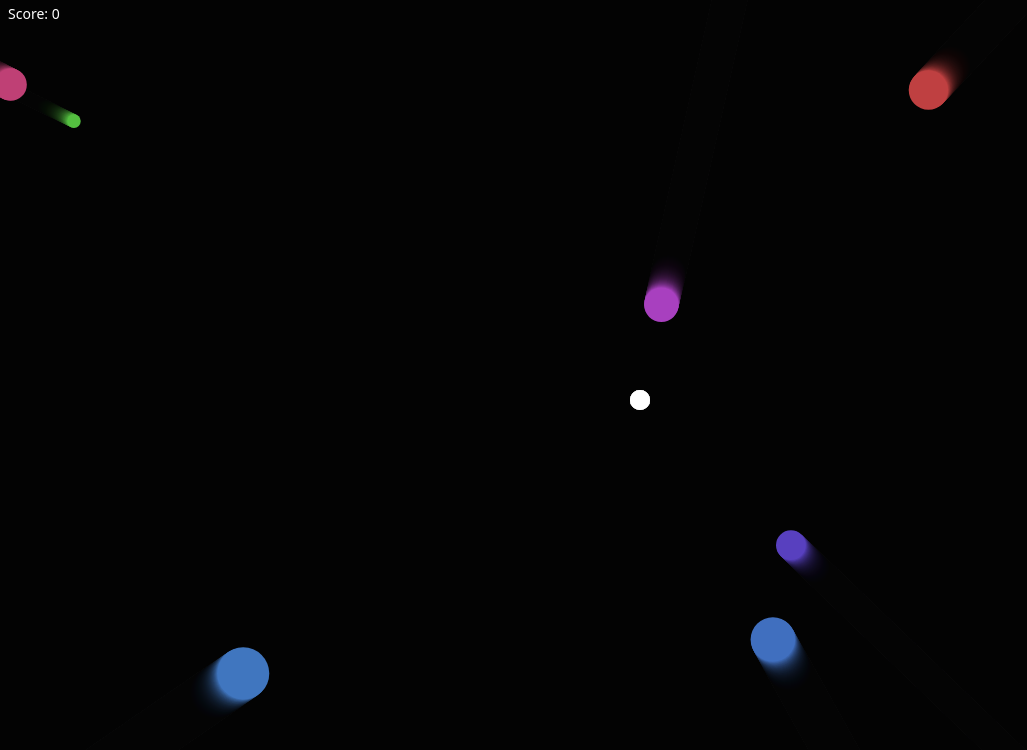
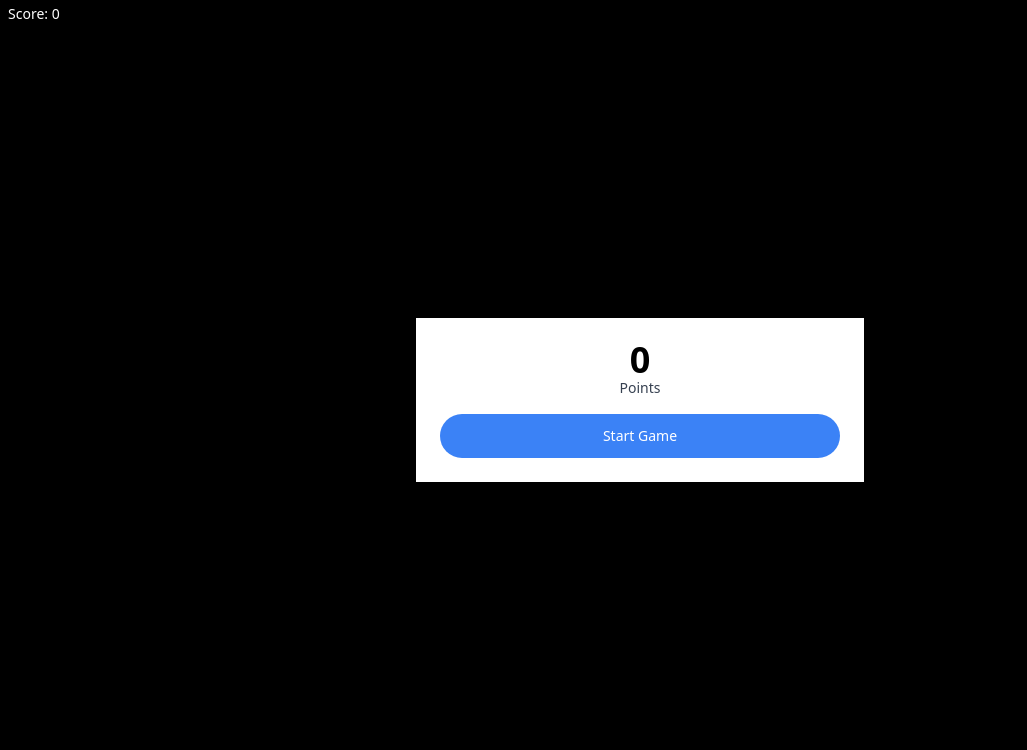
Before and after one commit to audiodevpro/Game-Dev, a website built with Vite: page space-shooter-vite/index.html in a window 1280 px wide. Shown: the whole page, without its empty margins (0-1027 px from the left). Built offline with nearby package versions, Linux system fonts and the light colour scheme.

Commit message:
Add game over UI

```diff
--- a/space-shooter-vite/index.html
+++ b/space-shooter-vite/index.html
@@ -5,6 +5,7 @@
     <link rel="icon" type="image/svg+xml" href="/vite.svg" />
     <meta name="viewport" content="width=device-width, initial-scale=1.0" />
     <script
+      defer
       src="https://cdnjs.cloudflare.com/ajax/libs/gsap/3.11.2/gsap.min.js"
       integrity="sha512-gsEItzcNkWxfxHjr4BaEZAd9YuRWYjxnj7c/yukcZ0/nWehUb5TjJNyyv1ApCU2DFH/qgw+stFZHPOKnoQnIuQ=="
       crossorigin="anonymous"
@@ -19,11 +20,26 @@
     <style>
       body {
         margin: 0;
+        background: black;
       }
     </style>
     <div class="fixed text-white text-sm ml-2 mt-1 select-none">
       <span>Score: </span><span id="scoreEl">0</span>
     </div>
+
+    <div class="fixed inset-0 flex items-center justify-center" id="modalEl">
+      <div class="bg-white max-w-md w-full p-6 text-center">
+        <h1 class="text-4xl font-bold leading-none" id="bigScoreEl">0</h1>
+        <p class="text-sm text-gray-700 mb-4">Points</p>
+        <div>
+          <button
+            class="bg-blue-500 text-white w-full py-3 rounded-full text-sm"
+            id="startGameBtn">
+            Start Game
+          </button>
+        </div>
+      </div>
+    </div>
     <canvas></canvas>
   </body>
 </html>
--- a/space-shooter-vite/main.js
+++ b/space-shooter-vite/main.js
@@ -6,6 +6,9 @@ canvas.width = innerWidth
 canvas.height = innerHeight
 
 const scoreEl = document.querySelector('#scoreEl')
+const startGameBtn = document.querySelector('#startGameBtn')
+const modalEl = document.querySelector('#modalEl')
+const bigScoreEl = document.querySelector('#bigScoreEl')
 
 //create player class and draw method
 class Player {
@@ -72,6 +75,8 @@ class Enemy {
   }
 }
 const friction = 0.99
+
+//create particle class
 class Particle {
   constructor(x, y, radius, color, velocity) {
     this.x = x
@@ -182,6 +187,8 @@ function animate() {
     const dist = Math.hypot(player.x - enemy.x, player.y - enemy.y)
     if (dist - enemy.radius - player.radius < 1) {
       cancelAnimationFrame(animationId)
+      modalEl.style.display = 'flex'
+      bigScoreEl.innerHTML = score
     }
 
     projectiles.forEach((projectile, projectileIndex) => {
@@ -245,6 +252,8 @@ addEventListener('click', (e) => {
   )
 })
 
-//call the animation function
-animate()
-spawnEnemies()
+startGameBtn.addEventListener('click', () => {
+  animate()
+  spawnEnemies()
+  modalEl.style.display = 'none'
+})
```
